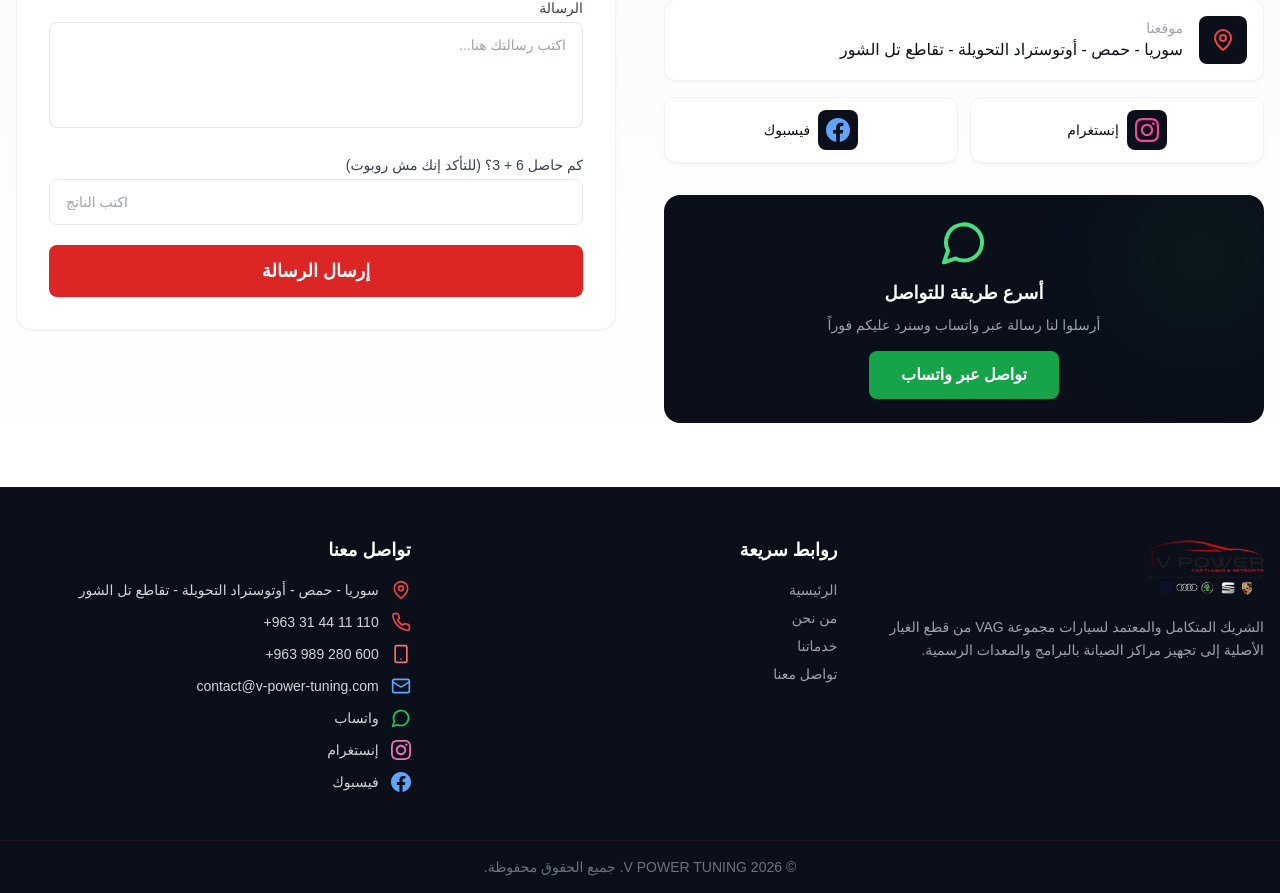
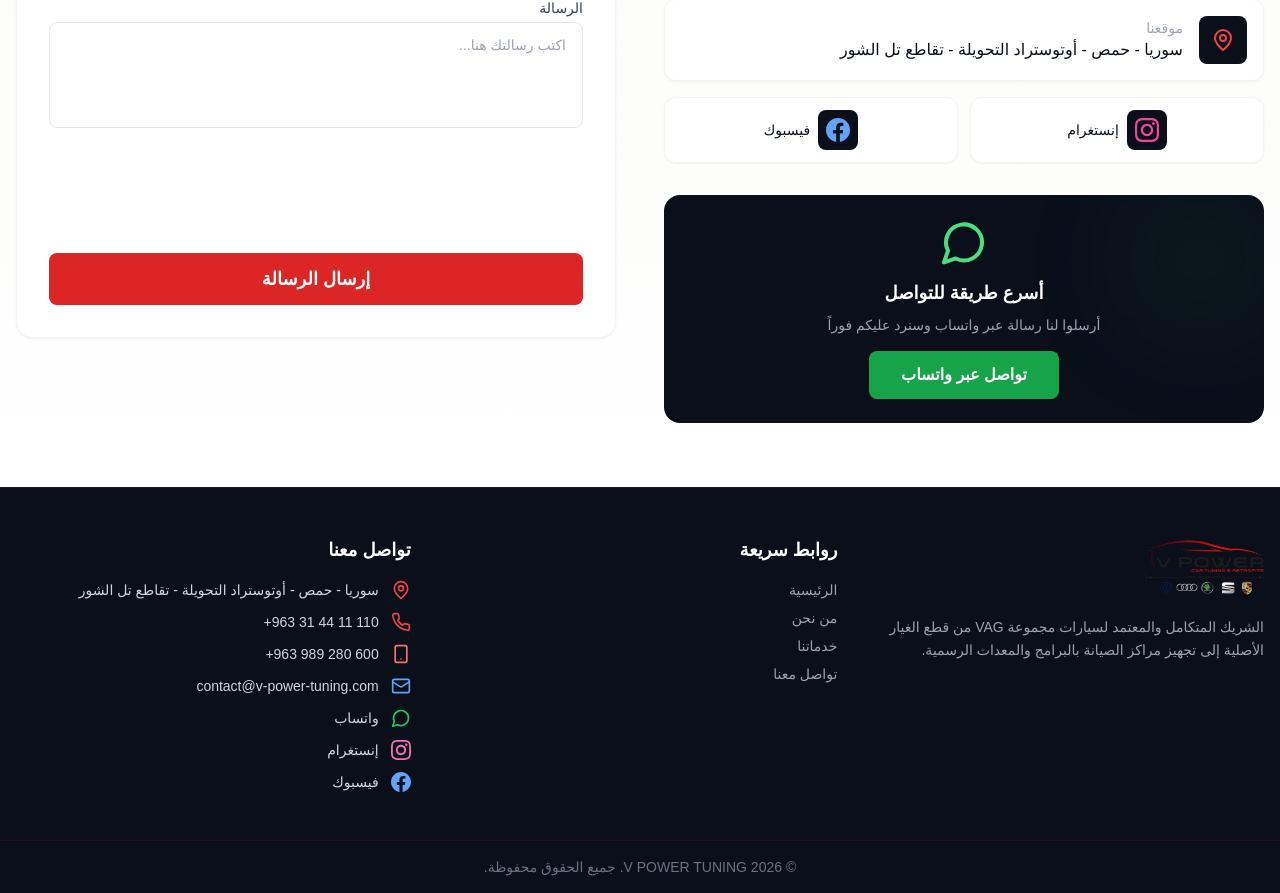
Before and after one commit to omartr221/v-power-website-, a Next.js app: page /contact in a window 1280 px wide. Shown: the part 792-1685 px from the top of the page. Built offline with nearby package versions, Linux system fonts and the light colour scheme.

Commit message:
Add Google reCAPTCHA v2 to contact form

```diff
--- a/src/views/ContactView.tsx
+++ b/src/views/ContactView.tsx
@@ -1,11 +1,22 @@
 "use client";
-import { useState } from "react";
+import { useEffect, useRef, useState } from "react";
 import { motion } from "framer-motion";
 import { Phone, MapPin, MessageCircle, Mail } from "lucide-react";
 import { RevealOnScroll, StaggerContainer, StaggerItem, ScalePop, MagneticHover } from "@/components/MotionElements";
 import { type Locale } from "@/i18n/config";
 import { getContactContent } from "@/i18n/content";
 import { getContactStrings } from "@/i18n/pages/contact";
+
+const RECAPTCHA_SITE_KEY = "6LccirctAAAAAOGjkxMZVGzFxFV_3Px7s09viSuC";
+
+declare global {
+  interface Window {
+    grecaptcha?: {
+      render: (container: HTMLElement | string, options: Record<string, unknown>) => number;
+      reset: (widgetId: number) => void;
+    };
+  }
+}
 
 const InstagramIcon = () => (
   <svg className="w-6 h-6" fill="currentColor" viewBox="0 0 24 24">
@@ -19,18 +30,14 @@ const FacebookIcon = () => (
   </svg>
 );
 
-function randomDigit() {
-  return Math.floor(Math.random() * 9) + 1;
-}
-
 export default function ContactView({ locale }: { locale: Locale }) {
   const contactData = getContactContent(locale);
   const t = getContactStrings(locale);
   const isRtl = locale === "ar";
 
-  const [num1] = useState(randomDigit);
-  const [num2] = useState(randomDigit);
-  const [captcha, setCaptcha] = useState("");
+  const captchaRef = useRef<HTMLDivElement>(null);
+  const widgetId = useRef<number | null>(null);
+
   const [isSubmitting, setIsSubmitting] = useState(false);
   const [message, setMessage] = useState<{ type: "success" | "error"; text: string } | null>(null);
 
@@ -47,25 +54,55 @@ export default function ContactView({ locale }: { locale: Locale }) {
     { IconComp: FacebookIcon, title: t.social.facebook, href: contactData.facebook, color: "text-blue-400 group-hover:bg-blue-600" },
   ];
 
-  const captchaLabel = isRtl
-    ? `كم حاصل ${num1} + ${num2}؟ (للتأكد إنك مش روبوت)`
-    : `What is ${num1} + ${num2}? (to prove you're human)`;
-  const captchaPlaceholder = isRtl ? "اكتب الناتج" : "Enter the answer";
-  const captchaError = isRtl ? "الجواب غير صحيح" : "Answer is incorrect";
+  const missingCaptcha = isRtl
+    ? "يرجى التحقق من مربع 'أنا لست روبوت'"
+    : "Please verify the 'I\'m not a robot' box";
+
+  useEffect(() => {
+    if (!captchaRef.current) return;
+
+    const renderCaptcha = () => {
+      if (window.grecaptcha && captchaRef.current && widgetId.current === null) {
+        widgetId.current = window.grecaptcha.render(captchaRef.current, {
+          sitekey: RECAPTCHA_SITE_KEY,
+          theme: "light",
+          size: "normal",
+          hl: isRtl ? "ar" : "en",
+        });
+      }
+    };
+
+    if (window.grecaptcha) {
+      renderCaptcha();
+      return;
+    }
+
+    const script = document.createElement("script");
+    script.src = `https://www.google.com/recaptcha/api.js?render=explicit&hl=${isRtl ? "ar" : "en"}`;
+    script.async = true;
+    script.defer = true;
+    script.onload = renderCaptcha;
+    document.body.appendChild(script);
+
+    return () => {
+      document.body.removeChild(script);
+    };
+  }, [isRtl]);
 
   const handleSubmit = async (e: React.FormEvent<HTMLFormElement>) => {
     e.preventDefault();
     setMessage(null);
 
-    if (parseInt(captcha, 10) !== num1 + num2) {
-      setCaptcha("");
-      setMessage({ type: "error", text: captchaError });
+    const form = e.currentTarget;
+    const formData = new FormData(form);
+    const token = formData.get("g-recaptcha-response");
+
+    if (!token || (typeof token === "string" && token.length === 0)) {
+      setMessage({ type: "error", text: missingCaptcha });
       return;
     }
 
-    const form = e.currentTarget;
     setIsSubmitting(true);
-    const formData = new FormData(form);
     try {
       const res = await fetch("/__forms.html", {
         method: "POST",
@@ -74,7 +111,9 @@ export default function ContactView({ locale }: { locale: Locale }) {
       });
       if (!res.ok) throw new Error(`Form submission failed: ${res.status}`);
       form.reset();
-      setCaptcha("");
+      if (widgetId.current !== null && window.grecaptcha) {
+        window.grecaptcha.reset(widgetId.current);
+      }
       setMessage({ type: "success", text: t.form.success });
     } catch {
       setMessage({ type: "error", text: t.form.error });
@@ -253,19 +292,7 @@ export default function ContactView({ locale }: { locale: Locale }) {
                       required
                     ></textarea>
                   </div>
-                  <div>
-                    <label className="block text-sm font-medium text-gray-700 mb-1">{captchaLabel}</label>
-                    <input
-                      type="number"
-                      inputMode="numeric"
-                      value={captcha}
-                      onChange={(e) => setCaptcha(e.target.value)}
-                      placeholder={captchaPlaceholder}
-                      className="w-full px-4 py-3 border border-gray-200 rounded-lg focus:ring-2 focus:ring-red-500 focus:border-transparent outline-none transition-all text-sm"
-                      dir="ltr"
-                      required
-                    />
-                  </div>
+                  <div ref={captchaRef} className="min-h-[78px]"></div>
                   <MagneticHover>
                     <button
                       type="submit"
```
Also changed, not shown: public/__forms.html (+8 -1 lines).
